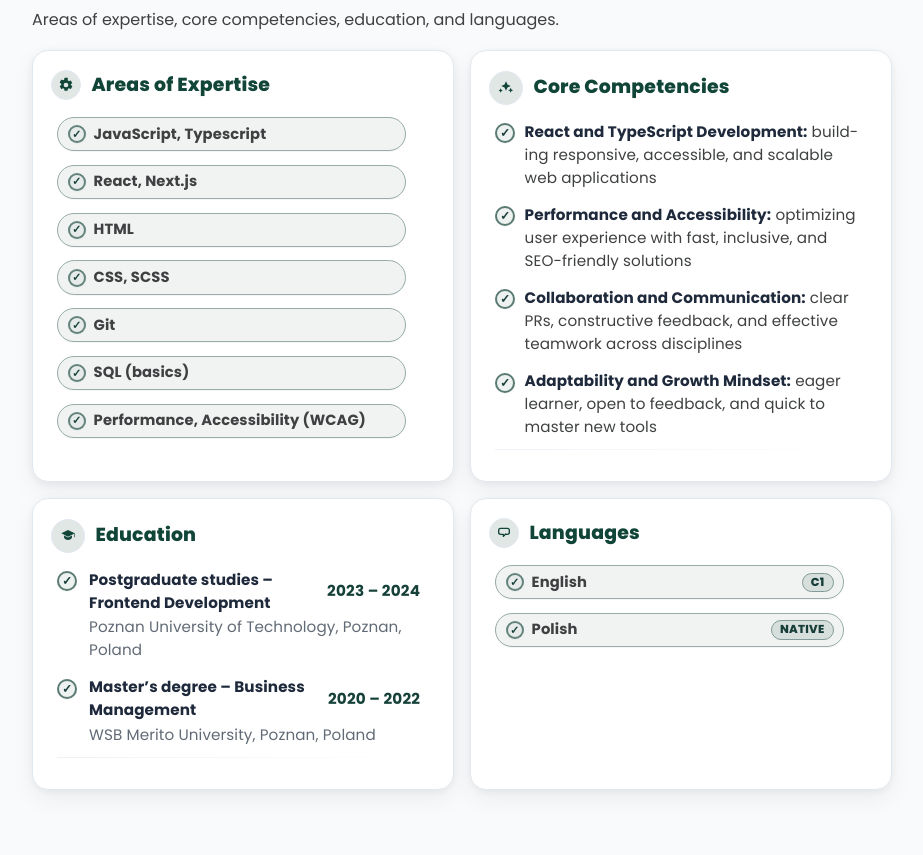
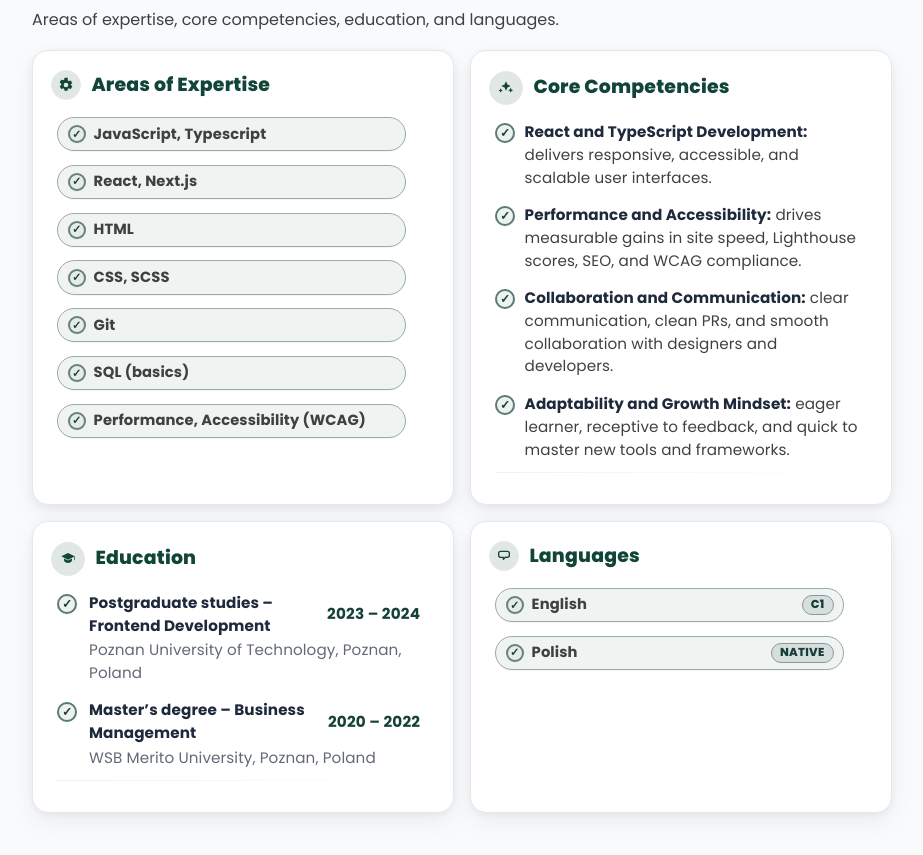
Before and after one commit to GrazynaDachtera/grazynadachtera, a Next.js app: page / in a window 1280 px wide. Shown: the part 3469-4324 px from the top of the page, without its empty margins (178-1101 px from the left). Built offline with nearby package versions, Linux system fonts and the light colour scheme.

Commit message:
added core competencies, and removed mid word breaks

```diff
--- a/src/components/Body/CoreCompetencies/CoreCompetencies.scss
+++ b/src/components/Body/CoreCompetencies/CoreCompetencies.scss
@@ -19,6 +19,8 @@ $textMeta: var(--text-meta);
   position: relative;
   isolation: isolate;
   will-change: transform;
+  hyphens: none;
+  -webkit-hyphens: none;
 
   @media (prefers-reduced-motion: no-preference) {
     transition: transform .18s ease, box-shadow .18s ease, border-color .18s ease;
@@ -44,7 +46,7 @@ $textMeta: var(--text-meta);
   background: color-mix(in oklab, $accent 12%, $surface);
   border: 1px solid $border;
   font-size: 14px;
-  color: $accent; /* ← makes the SVG icon green */
+  color: $accent;
 }
 .competenciesCardTitle {
   margin: 0;
@@ -112,8 +114,11 @@ $textMeta: var(--text-meta);
     flex: 1 1 auto;
     min-width: 0;
     white-space: normal;
-    overflow-wrap: anywhere;
-    hyphens: auto;
+    overflow-wrap: break-word;
+    word-break: normal;
+    hyphens: none;
+    -webkit-hyphens: none;
+    -ms-hyphens: none;
 
     strong { color: $txt; font-weight: 700; }
   }
--- a/src/components/Body/CoreCompetencies/CoreCompetencies.tsx
+++ b/src/components/Body/CoreCompetencies/CoreCompetencies.tsx
@@ -31,29 +31,30 @@ export default function CoreCompetencies() {
         <li tabIndex={0}>
           <span className="competenciesCheck" aria-hidden="true" />
           <span className="competenciesText">
-            <strong>React and TypeScript Development:</strong> building
-            responsive, accessible, and scalable web applications
+            <strong>React and TypeScript Development:</strong> delivers
+            responsive, accessible, and scalable user interfaces.
           </span>
         </li>
         <li tabIndex={0}>
           <span className="competenciesCheck" aria-hidden="true" />
           <span className="competenciesText">
-            <strong>Performance and Accessibility:</strong> optimizing user
-            experience with fast, inclusive, and SEO-friendly solutions
+            <strong>Performance and Accessibility:</strong> drives measurable
+            gains in site speed, Lighthouse scores, SEO, and WCAG compliance.
           </span>
         </li>
         <li tabIndex={0}>
           <span className="competenciesCheck" aria-hidden="true" />
           <span className="competenciesText">
-            <strong>Collaboration and Communication:</strong> clear PRs,
-            constructive feedback, and effective teamwork across disciplines
+            <strong>Collaboration and Communication:</strong> clear
+            communication, clean PRs, and smooth collaboration with designers
+            and developers.
           </span>
         </li>
         <li tabIndex={0}>
           <span className="competenciesCheck" aria-hidden="true" />
           <span className="competenciesText">
             <strong>Adaptability and Growth Mindset:</strong> eager learner,
-            open to feedback, and quick to master new tools
+            receptive to feedback, and quick to master new tools and frameworks.
           </span>
         </li>
       </ul>
```
